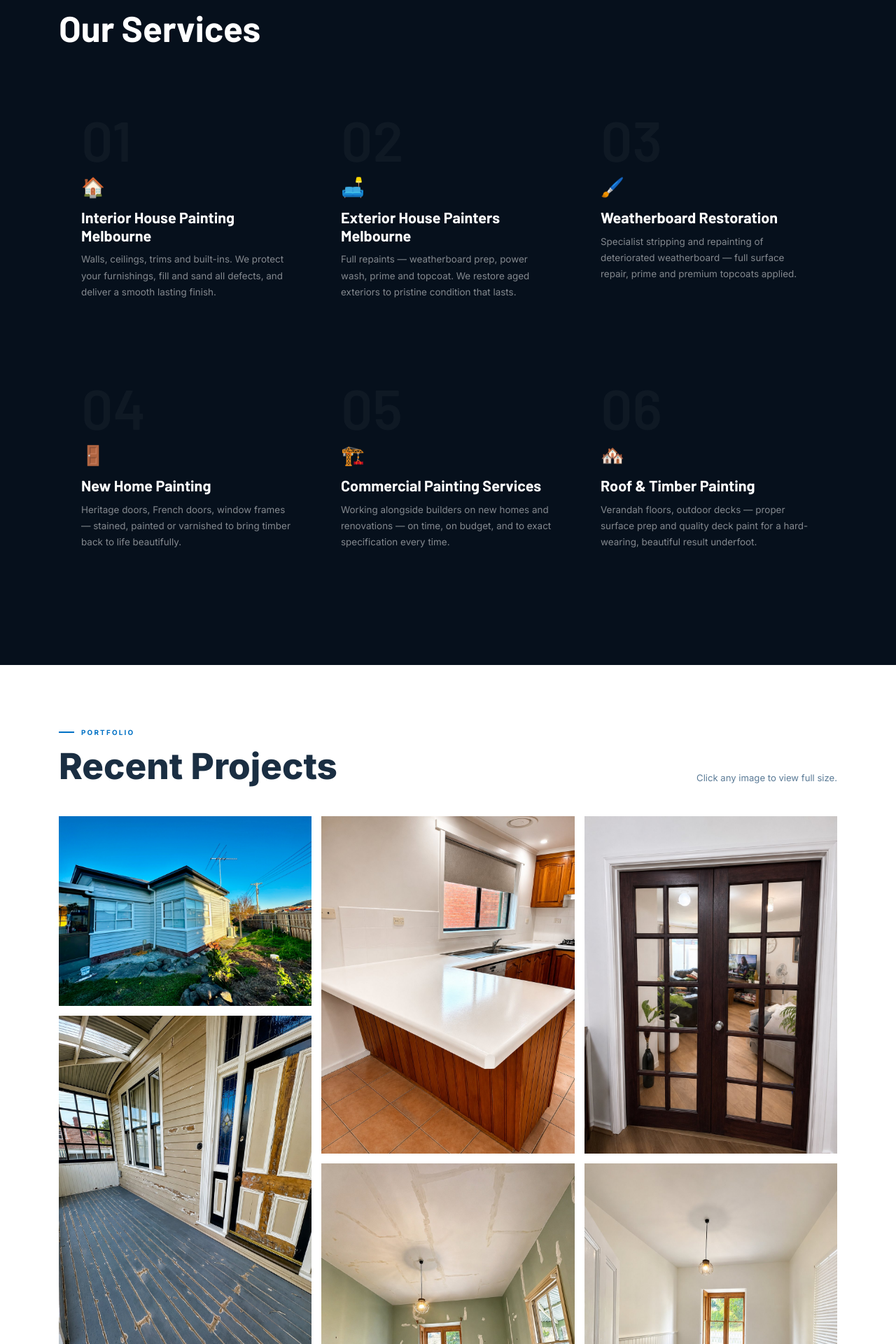
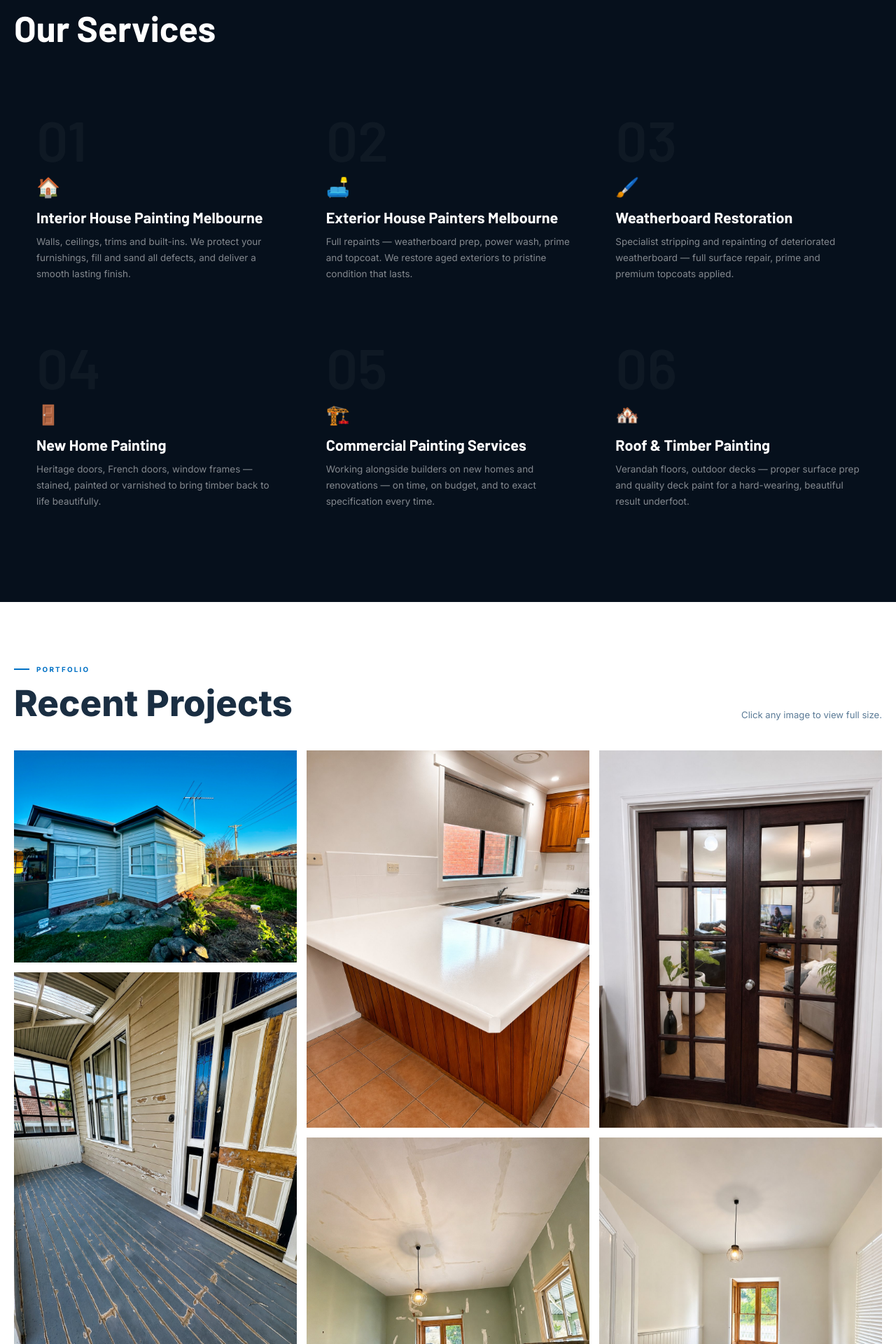
Before and after one commit to designerankush/shaan-painting-nextjs, a Next.js app: page / in a window 1280 px wide. Shown: the part 1700-3620 px from the top of the page at 70% size. Built offline with nearby package versions, Linux system fonts and the light colour scheme; a web font is replaced by a local one.

Commit message:
issue fixing

```diff
--- a/components/layout/Footer/Footer.module.css
+++ b/components/layout/Footer/Footer.module.css
@@ -26,10 +26,12 @@
 .linkedin-btn:hover {background-color: #1877f2;}
 
 @media(max-width:1100px){
-  .ft-grid{grid-template-columns:1fr 1fr;gap:36px}
+  .footer .ft-grid{grid-template-columns:1fr 1fr;gap:36px}
 }
+
 @media(max-width:768px){
-  .ft-grid{grid-template-columns:1fr;gap:28px}
+  .footer{padding:34px 0 20px}
+  .footer .ft-grid{grid-template-columns:1fr; gap:28px}
   .ft-btm{flex-direction:column; gap:8px; text-align:center}
   .f-column {max-width:100%;}
 }
--- a/components/layout/Header/Header.module.css
+++ b/components/layout/Header/Header.module.css
@@ -31,4 +31,7 @@
 
 @media(max-width:768px){
   .nlinks,.ncta{display:none}
+  .hmbg {
+        display: flex;
+    }
 }
--- a/components/pages/HomePage/components/Contact/Contact.tsx
+++ b/components/pages/HomePage/components/Contact/Contact.tsx
@@ -29,7 +29,7 @@ export default function Contact() {
   return (
     <section className={cx('contact-sec')} id="contact">
       <div className={cx('container')}>
-        <div className={cx('container contact-grid')}>
+        <div className={cx('contact-grid')}>
           <div className={cx('cinfo reveal')}>
             <p className={cx('eyebrow')} style={{ color: 'var(--blueM)' }}>Get In Touch</p>
             <h2 className={cx('sec-title wh')}>Request Your<br /><em style={{ color: 'var(--blueM)' }}>Free Quote.</em></h2>
--- a/components/pages/HomePage/components/Gallery/Gallery.module.css
+++ b/components/pages/HomePage/components/Gallery/Gallery.module.css
@@ -1,6 +1,6 @@
 .gallerySec {
   background: var(--white);
-  padding: 90px 5%;
+  padding: 90px 0%;
 }
 
 .galleryHeader {
@@ -9,7 +9,7 @@
   align-items: flex-end;
   flex-wrap: wrap;
   gap: 16px;
-  margin-bottom: 44px;
+  margin-bottom: 40px;
 }
 
 .eyebrow {
--- a/components/pages/HomePage/components/Services/Services.module.css
+++ b/components/pages/HomePage/components/Services/Services.module.css
@@ -1,4 +1,4 @@
-.svc-sec{background:var(--dark);padding:90px 5%}
+.svc-sec{background:var(--dark);padding:90px 0%}
 .svc-grid{display:grid;grid-template-columns:repeat(3,1fr);gap:1px;margin-top:52px;margin-left:auto;margin-right:auto}
 .svc{background:var(--dark);padding:42px 32px;position:relative;overflow:hidden;transition:background .4s;cursor:default}
 .svc::before{content:'';position:absolute;inset:0;background:linear-gradient(135deg,var(--blue3),var(--blue));opacity:0;transition:opacity .4s}
@@ -18,4 +18,5 @@
 }
 @media(max-width:768px){
   .svc-grid{grid-template-columns:1fr}
+  .svc{padding:25px;}
 }
--- a/components/pages/HomePage/components/Services/Services.tsx
+++ b/components/pages/HomePage/components/Services/Services.tsx
@@ -15,7 +15,9 @@ export default function Services() {
     <section className={cx('svc-sec')} id="services">
       <div className={cx('container')}><p className={cx('eyebrow')} style={{ color: 'var(--blueM)' }}>What We Offer</p><h2 className={cx('sec-title wh reveal')}>Our Services</h2></div>
       <div className={cx('container svc-grid')}>
-        {services.map(([num, icon, title, text], index) => <div className={cx('svc', 'reveal', index % 3 === 1 ? 'rd1' : index % 3 === 2 ? 'rd2' : '')} key={title}><div className={cx('svc-n')}>{num}</div><div className={cx('svc-ico')}>{icon}</div><h3>{title}</h3><p>{text}</p><div className={cx('svc-arr')}>Learn more →</div></div>)}
+        {services.map(([num, icon, title, text], index) => <div className={cx('svc', 'reveal', index % 3 === 1 ? 'rd1' : index % 3 === 2 ? 'rd2' : '')} key={title}><div className={cx('svc-n')}>{num}</div><div className={cx('svc-ico')}>{icon}</div><h3>{title}</h3><p>{text}</p>
+
+        </div>)}
       </div>
     </section>
   );
--- a/components/pages/HomePage/components/WhyChooseUs/WhyChooseUs.module.css
+++ b/components/pages/HomePage/components/WhyChooseUs/WhyChooseUs.module.css
@@ -1,4 +1,4 @@
-.why-sec{background:var(--offW);padding:100px 0%;position:relative}
+.why-sec{background:var(--offW); padding:100px 0; position:relative}
 .why-sec::before{
     content:'';position:absolute;top:-200px;right:-200px;width:600px;height:600px;border-radius:50%;background:radial-gradient(circle,rgba(0,113,197,.06) 0%,transparent 70%);pointer-events:none
 }
@@ -58,7 +58,7 @@
 .wcta-quote:hover{background:rgba(255,255,255,.2);border-color:var(--white)}
 
 @media (max-width: 767px) {
-    .why-sec{padding:50px 20px;}
+    .why-sec{padding:50px 0;}
     .why-header{grid-template-columns:1fr; gap:30px}
     .why-body{grid-template-columns: 1fr;gap:40px;}
     .why-img-wrap{position:static;}
--- a/components/pages/HomePage/components/WhyUs/WhyUs.module.css
+++ b/components/pages/HomePage/components/WhyUs/WhyUs.module.css
@@ -30,4 +30,5 @@
 /* ── RESPONSIVE ──────────────────────────────── */
 @media(max-width:1100px){
   .why-copy{padding:56px 5%;}
+  .why-section{grid-template-columns:1fr;}
 }
--- a/components/pages/ServicesPage/ServicesPage.module.css
+++ b/components/pages/ServicesPage/ServicesPage.module.css
@@ -134,6 +134,7 @@
 
 .searchStripInner {
   max-width: 1400px;
+  padding: 0 20px;
   margin: 0 auto;
   display: flex;
   align-items: center;
@@ -289,7 +290,7 @@
 }
 
 .rcBody {
-  padding: 22px 28px;
+  padding: 20px;
 }
 
 .suburbGrid {
@@ -482,6 +483,7 @@
   .ctaRight {
     align-items: flex-start;
   }
+  .suburbChip { padding: 10px;}
 }
 
 @media (max-width: 600px) {
```
